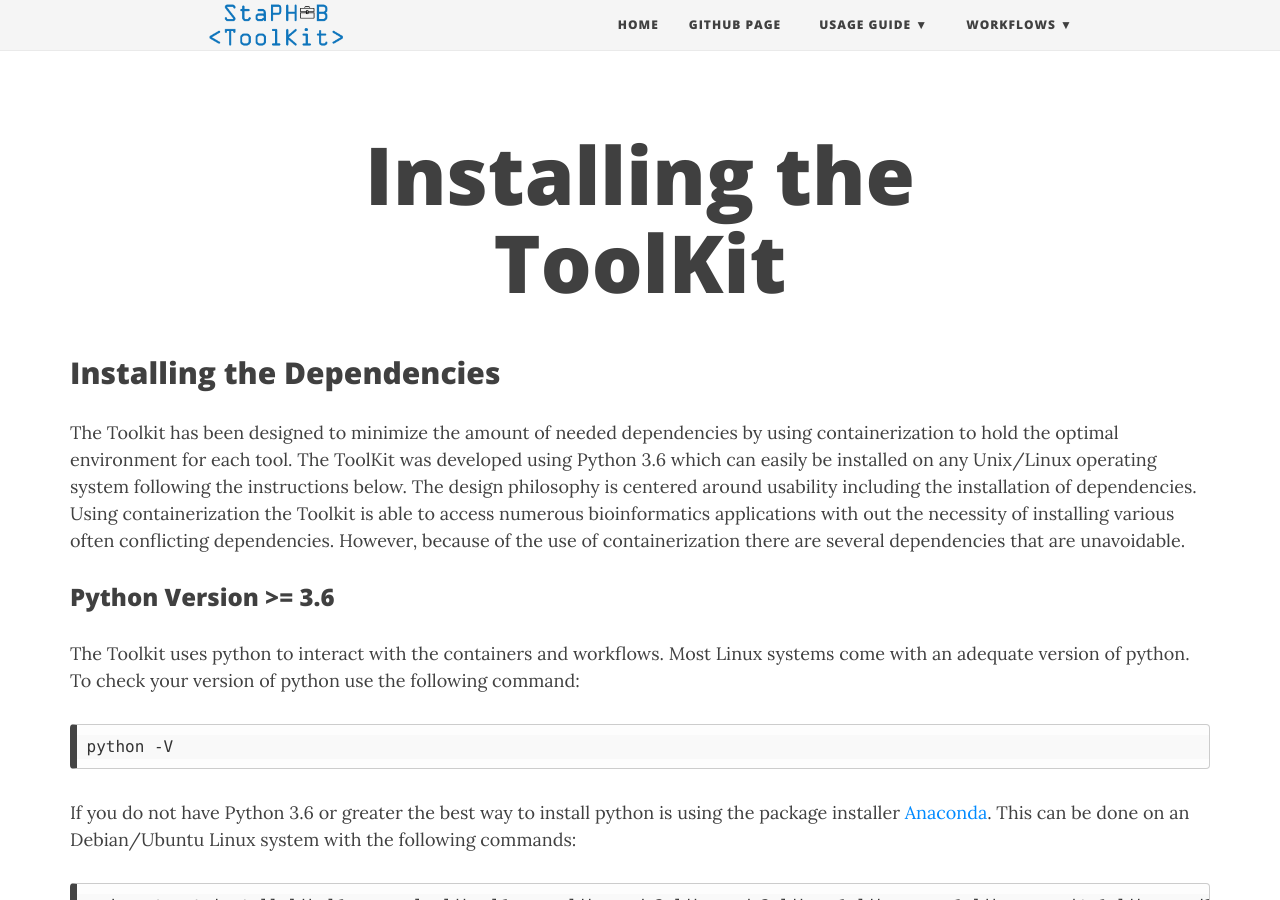
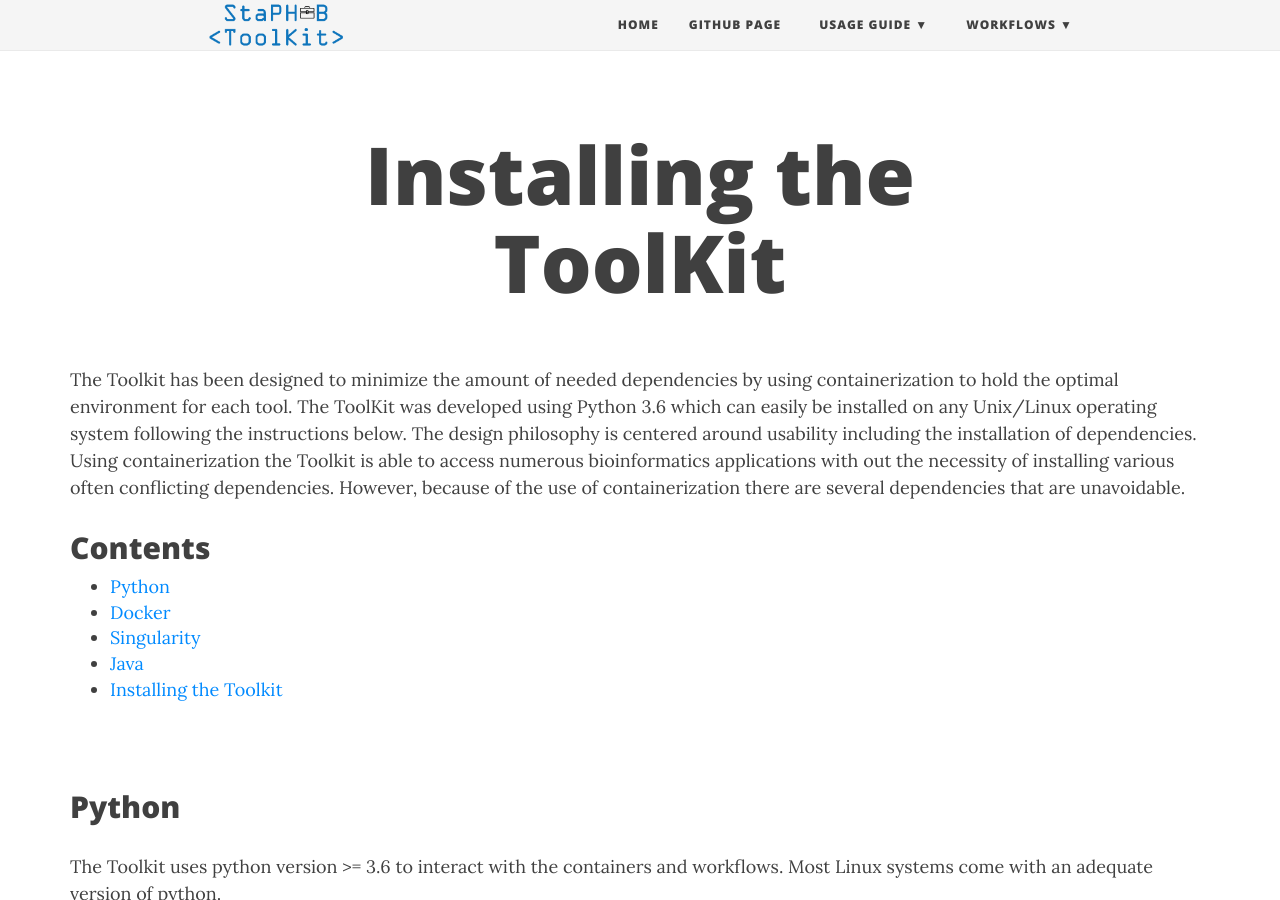
Before and after one commit to StaPH-B/staphb_toolkit, a Jekyll site: the page built from docs/install.md, in a window 1280 px wide and 900 px high. Built offline with Jekyll 4.4.1, drawn with Linux system fonts in a browser that asks for light colours; nearby versions of some CDN libraries; some of the changed text lies outside the part shown.

Commit message:
updated docs with inforamtion and readability

````diff
--- a/docs/install.md
+++ b/docs/install.md
@@ -3,11 +3,19 @@ title: "Installing the ToolKit"
 layout: page
 ---
 
-## Installing the Dependencies
 The Toolkit has been designed to minimize the amount of needed dependencies by using containerization to hold the optimal environment for each tool. The ToolKit was developed using Python 3.6 which can easily be installed on any Unix/Linux operating system following the instructions below. The design philosophy is centered around usability including the installation of dependencies. Using containerization the Toolkit is able to access numerous bioinformatics applications with out the necessity of installing various often conflicting dependencies. However, because of the use of containerization there are several dependencies that are unavoidable.
 
-### Python Version >= 3.6
-The Toolkit uses python to interact with the containers and workflows. Most Linux systems come with an adequate version of python.
+## Contents
+  * [Python](#python)
+  * [Docker](#docker)
+  * [Singularity](#singularity)
+  * [Java](#java)
+  * [Installing the Toolkit](#installing-the-toolkit)
+
+<br>
+
+## Python
+The Toolkit uses python version >= 3.6 to interact with the containers and workflows. Most Linux systems come with an adequate version of python.
 To check your version of python use the following command:
 ```
 python -V
@@ -24,7 +32,9 @@ source ~/.bashrc
 
 For a different system download it through the [Anaconda website](https://www.anaconda.com/distribution/).
 
-### Docker or Singularity
+<br>
+
+## Docker or Singularity
 The system must have either Docker or Singularity installed in order to use any of the tools in the Toolkit.
 To check if you have docker installed and working use the following command:
 ```
@@ -36,8 +46,8 @@ To check if you have singularity installed and working use the following command
 singularity --version
 singularity run library://sylabsed/examples/lolcow
 ```
-
-##### Docker
+<br>
+### Docker
 Installation instructions for installing Docker on an Ubuntu Linux system:
 ```
 sudo apt-get update
@@ -49,8 +59,8 @@ sudo apt-get install docker-ce docker-ce-cli containerd.io
 sudo usermod -aG docker ${USER}
 sudo su - ${USER}
 ```
-
-##### Singularity
+<br>
+### Singularity
 Installation instructions for installing Singularity on an Debian/Ubuntu Linux system:
 ```
 sudo wget -O- http://neuro.debian.net/lists/xenial.us-ca.full | sudo tee /etc/apt/sources.list.d/neurodebian.sources.list
@@ -58,9 +68,9 @@ sudo apt-key adv --recv-keys --keyserver hkp://pool.sks-keyservers.net:80 0xA5D3
 sudo apt-get update
 sudo apt-get install singularity-container
 ```
-
-## Java Version 8 or later
-Check your java version using:
+<br>
+## Java
+The ToolKit needs Java version 8 or later, check your java version using:
 ```
 java -version
 ```
@@ -68,7 +78,7 @@ Install version 8 using the following command or replace the 8 with a newer vers
 ```
 sudo apt-get install openjdk-8-jre
 ```
-
+<br>
 ## Installing the ToolKit
 Installing the ToolKit can be done simply using pip. To install using pip:
 ```
````
Also changed, not shown: docs/index.md (+1 -1 lines), docs/using_tk.md (+30 -7 lines), docs/workflow_docs/dryad.md (added, +4 -0 lines), docs/workflows.md (+19 -0 lines).
